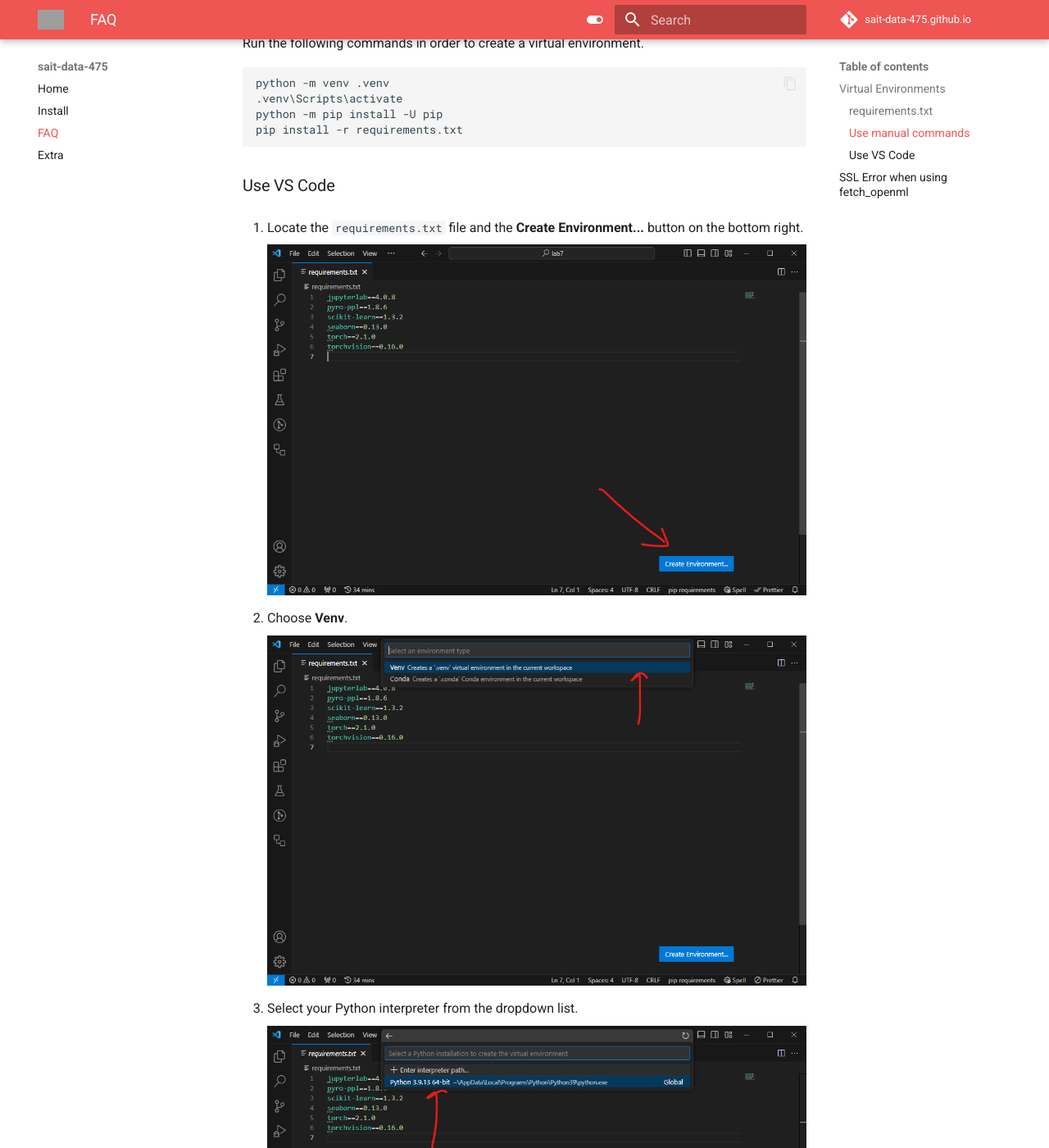
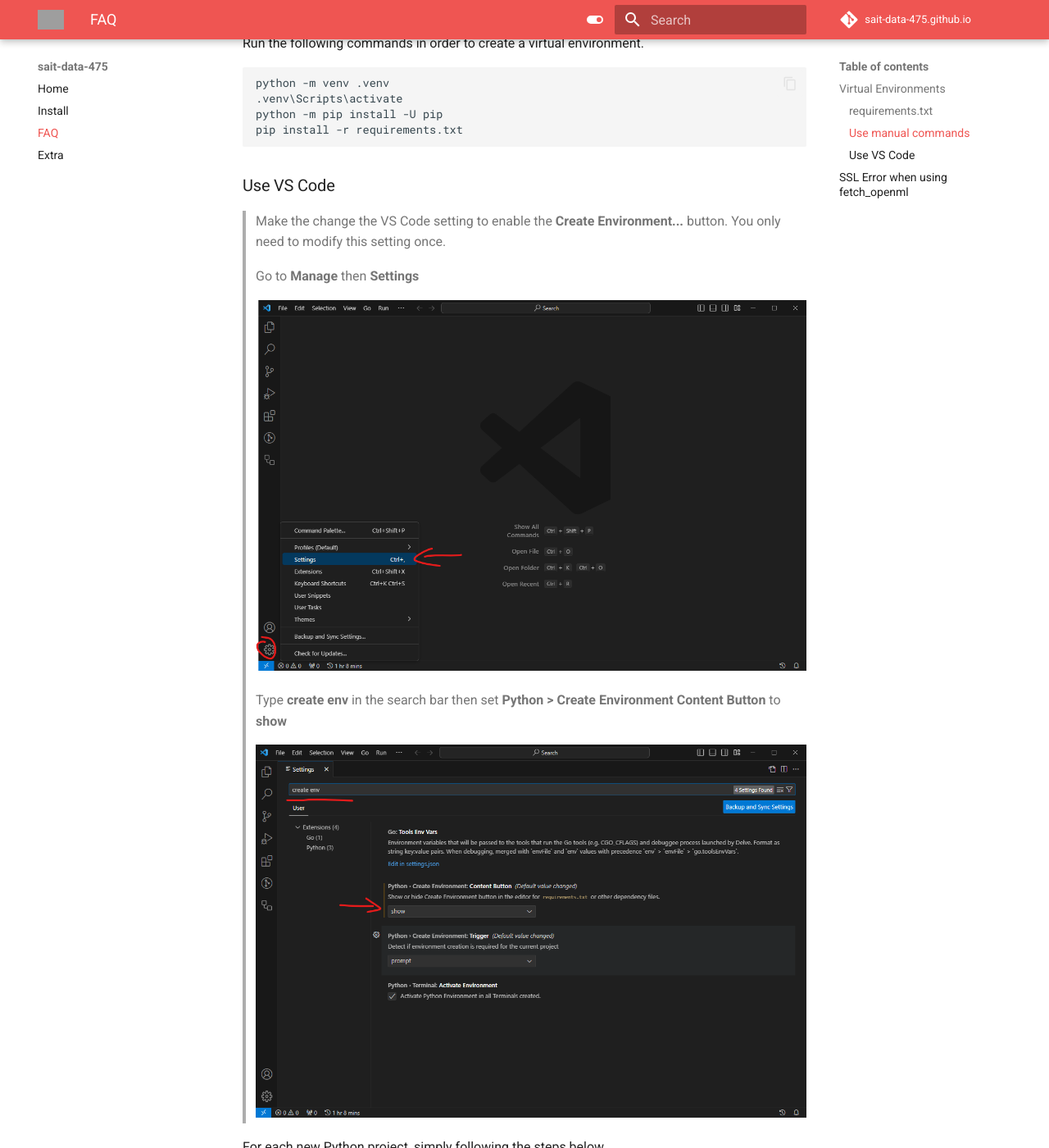
Before and after one commit to sait-data-475/sait-data-475.github.io, an MkDocs documentation site: the page built from docs/faq.md, in a window 1280 px wide and 1400 px high, scrolled down 1487 px. Shown: the whole window at 82% size. Built offline with MkDocs 1.6.1 and Material for MkDocs 9.7.7, drawn with Linux system fonts in a browser that asks for light colours; emoji names are drawn with the system emoji font; comment, search, counter and statistics services are not loaded; some of the changed text lies outside the part shown; grey boxes are pictures that could not be loaded.

Commit message:
more updates

```diff
--- a/docs/faq.md
+++ b/docs/faq.md
@@ -41,6 +41,19 @@
 
 ### Use VS Code
 
+> Make the change the VS Code setting to enable the **Create Environment...** button.
+> You only need to modify this setting once.
+>
+> Go to **Manage** then **Settings**
+>
+> ![](./assets/change-setting-1.png)
+>
+> Type **create env** in the search bar then set **Python > Create Environment Content Button** to **show**
+>
+> ![](./assets/change-setting-2.png)
+
+For each new Python project, simply following the steps below.
+
 <!-- prettier-ignore -->
 1. Locate the `requirements.txt` file and the **Create Environment...** button on the bottom right.
 
```
Also changed, not shown: docs/assets/change-setting-1.png (added), docs/assets/change-setting-2.png (added).
